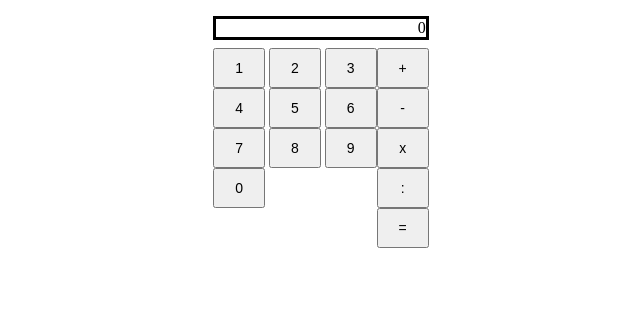
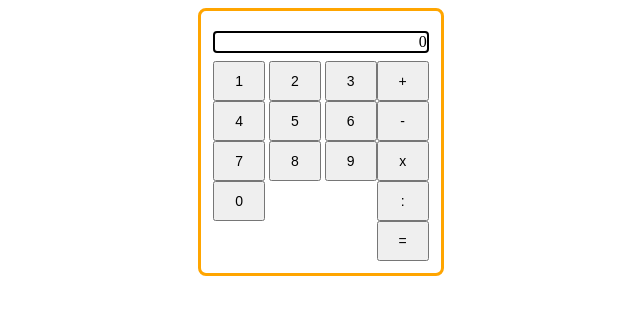
Before and after one commit to rvanderbent/odin-calculator, a plain HTML site: page index.html in a window 1280 px wide. Shown: the whole page, without its empty margins (319-959 px from the left). Drawn offline with Linux system fonts and the light colour scheme.

Commit message:
Beautify GUI

```diff
--- a/styles.css
+++ b/styles.css
@@ -9,6 +9,8 @@
 #display {
     border-style: solid;
     border-color: black;
+    border-width: 2px;
+    border-radius: 4px;
     margin: 8px 0px;
     text-align: right;
 }
@@ -22,3 +24,10 @@ button {
     padding: 10px 20px;
     font-size: 14px;
 }
+
+#calculator {
+    border-style: solid;
+    border-color: orange;
+    border-radius: 8px;
+    padding: 12px;
+}
```
